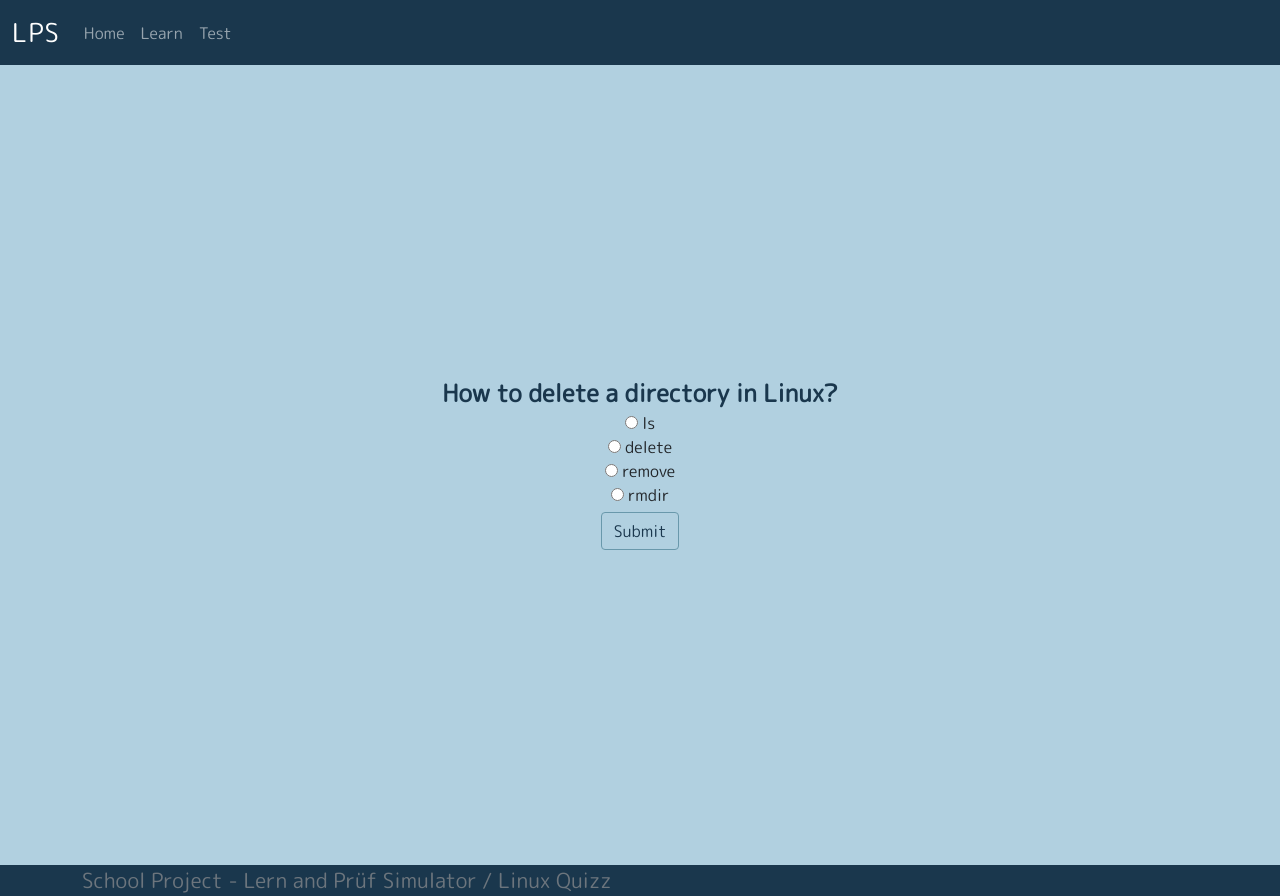
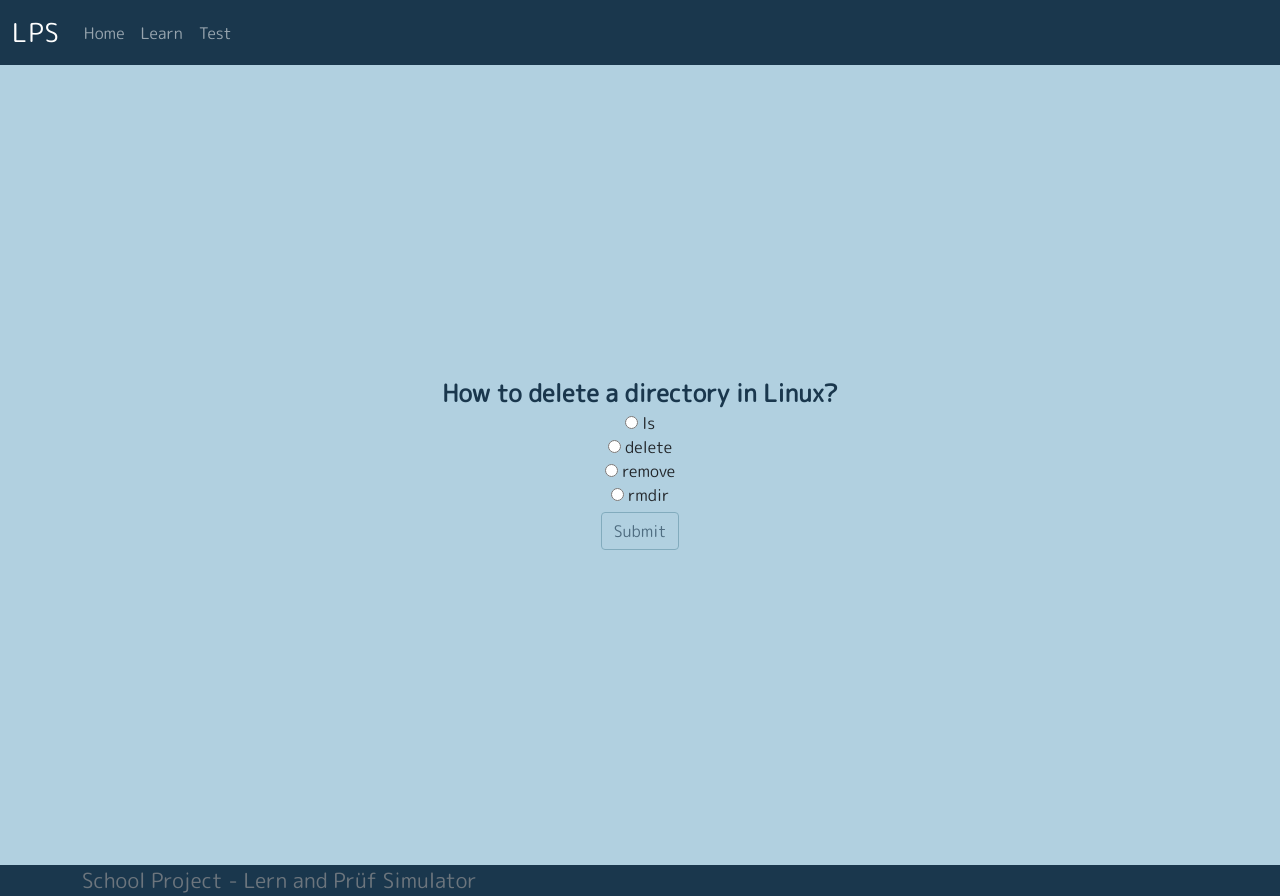
Before and after one commit to Bartheus/Test-Simulator, an Angular app: page /full-test in a window 1280 px wide. Built offline with nearby package versions, Linux system fonts and the light colour scheme; some icons are missing.

Commit message:
final touches and some repairs

```diff
--- a/src/app/footer/footer.component.html
+++ b/src/app/footer/footer.component.html
@@ -1,5 +1,5 @@
 <footer class="footer ">
   <div class="container">
-    <span class="text-muted">School Project - Lern and Prüf Simulator /  Linux Quizz </span>
+    <span class="text-muted">School Project - Lern and Prüf Simulator</span>
   </div>
 </footer>
--- a/src/app/full-test/full-test.component.html
+++ b/src/app/full-test/full-test.component.html
@@ -5,7 +5,7 @@
         <div class="questionText"> {{questions[currentQuestion].question}}</div>
         <div *ngFor="let question of questions[currentQuestion].answers; let i=index">
           <div *ngIf="questions[currentQuestion].type === 'singleChoice'">
-            <input type="radio" name="radio" [value]="question.option"
+            <input  type="radio" name="radio" [value]="question.option"
               (change)="onCheckboxChange(question.correct, $event ,i )" />
             {{question.option}}
           </div>
@@ -15,11 +15,11 @@
             {{question.option}}
           </div>
           <div *ngIf="questions[currentQuestion].type === 'textarea'">
-            <input type="text" rows="10" cols="1" placeholder="Write answer here..." id='box' />
+            <input (keyup) = "toggleSubmitButtonOnInput()" type="text" rows="10" cols="1" placeholder="Write answer here..." id='box' />
           </div>
         </div>
-        <input class="redirectButton btn btn-outline-primary" *ngIf="currentQuestion < questions.length -1"
-          type="submit" value="Submit">
+        <input   class="redirectButton btn btn-outline-primary" *ngIf="currentQuestion < questions.length -1"
+          type="submit" value="Submit" [disabled]="isDisabled">
       </form>
 
       <div *ngIf="currentQuestion > questions.length-2">
@@ -36,8 +36,8 @@
 
     <div *ngIf="incorrectAnswers == 8">
       <div class="answersText">Aww Snap ! <br> You've made 8 incorrect answers ! I think u should learn a bit more or try again. </div>
-      <button class="redirectButton btn btn-outline-primary" (click)="restartQuiz()">Try Again</button> <button
-        class="redirectButton btn btn-outline-primary" [routerLink]="['/question-learn']">Learn</button>
+      <button class="redirectButton btn btn-outline-primary" (click)="restartQuiz()">Try Again</button>
+      <button class="redirectButton btn btn-outline-primary" [routerLink]="['/question-learn']">Learn</button>
     </div>
   </div>
 </div>
--- a/src/app/full-test/full-test.component.ts
+++ b/src/app/full-test/full-test.component.ts
@@ -25,6 +25,8 @@ export class FullTestComponent implements OnInit {
   correctAnswersNumDesired = 0;
   displayValue = '';
   loadResult = false;
+  isDisabled = true;
+  value = '';
   constructor(
     private questionService: QuestionsService,
     private fb: FormBuilder
@@ -49,18 +51,15 @@ export class FullTestComponent implements OnInit {
   }
   onCheckboxChange(option: any, e: any, i: any) {
     const checkArray: FormArray = this.form.get('checkArray') as FormArray;
-
-      // checkArray.push(new FormControl(option));
       this.answersArray[i] = option;
       console.log(option);
       if(e.target.checked == option) {
         this.correctAnswersNumActual++;
       }  else {
         this.correctAnswersNumActual--;
-      } console.log('AKTUELL' + this.correctAnswersNumActual);
+      } //console.log('AKTUELL' + this.correctAnswersNumActual);
 
     if (!e.target.checked){
-
       let i: number = 0;
       checkArray.controls.forEach((item: AbstractControl) => {
         if (item.value == e.target.value) {
@@ -69,23 +68,40 @@ export class FullTestComponent implements OnInit {
         }
         i++;
       });
-    }
+    } else {}
+    this.isDisabled = false;
 }
 
+  toggleSubmitButtonOnInput() {
+    let val = (document.querySelector('#box') as HTMLInputElement).value
+    if(val !== '') {
+      this.isDisabled = false;
+    }
+  }
 
-  submitForm() {
+  getInputValue() {
     //get input value from Fill in Questions
     if(this.questions[this.currentQuestion].type === 'textarea'){
-      const val = (document.querySelector('#box') as HTMLInputElement).value
+      let val = (document.querySelector('#box') as HTMLInputElement).value
+      console.log(val);
     let options = this.questions[this.currentQuestion].answers;
     for(let corrOption of options) {
       if(val === corrOption.option) {
         this.correctAnswers++;
+        this.isDisabled = false;
       } else {
+        this.isDisabled = false;
         this.incorrectAnswers++;
       }
     }
+    this.isDisabled = false;
   }
+  }
+
+  // FUNCTION TO SUBMIT A QUESTION FORM AFTER ANSWERING
+  submitForm() {
+    this.getInputValue()
+    this.isDisabled = true;
     if(this.questions[this.currentQuestion].type !== 'textarea'){
       if(this.correctAnswersNumActual == this.correctAnswersNumDesired) {
         this.correctAnswers++;
@@ -93,7 +109,7 @@ export class FullTestComponent implements OnInit {
         this.incorrectAnswers++;
       }
     }
-    if(this.currentQuestion < this.questions.length -1) {
+    if(this.currentQuestion < this.questions.length - 1) {
       this.currentQuestion++;
     } else {
       console.log("END");
@@ -108,6 +124,7 @@ export class FullTestComponent implements OnInit {
         this.correctAnswersNumDesired++;
       }
     }
+
   }
 
   loadResultFunc() {
--- a/src/app/home/home.component.html
+++ b/src/app/home/home.component.html
@@ -1,6 +1,6 @@
 <div class="container d-flex align-items-center justify-content-center text-center ">
   <div class="row">
-    <h1>Lern and Prüf Simulator</h1>
+    <h1>Lern und Prüf Simulator</h1>
     <h4>Created by Bartlomiej Slapinski</h4>
     <div class="col">
       <button class="redirectButton btn btn-outline-primary" [routerLink]="['/question-learn']" >Learn</button>
--- a/src/app/partial-test/partial-test.component.ts
+++ b/src/app/partial-test/partial-test.component.ts
@@ -101,7 +101,6 @@ constructor(private questionService: QuestionsService) { }
           text: "You should go back to learn module.",
           icon: "error",
           background : "#1A374D",
-          color:"white",
         });
       }
     }
```
